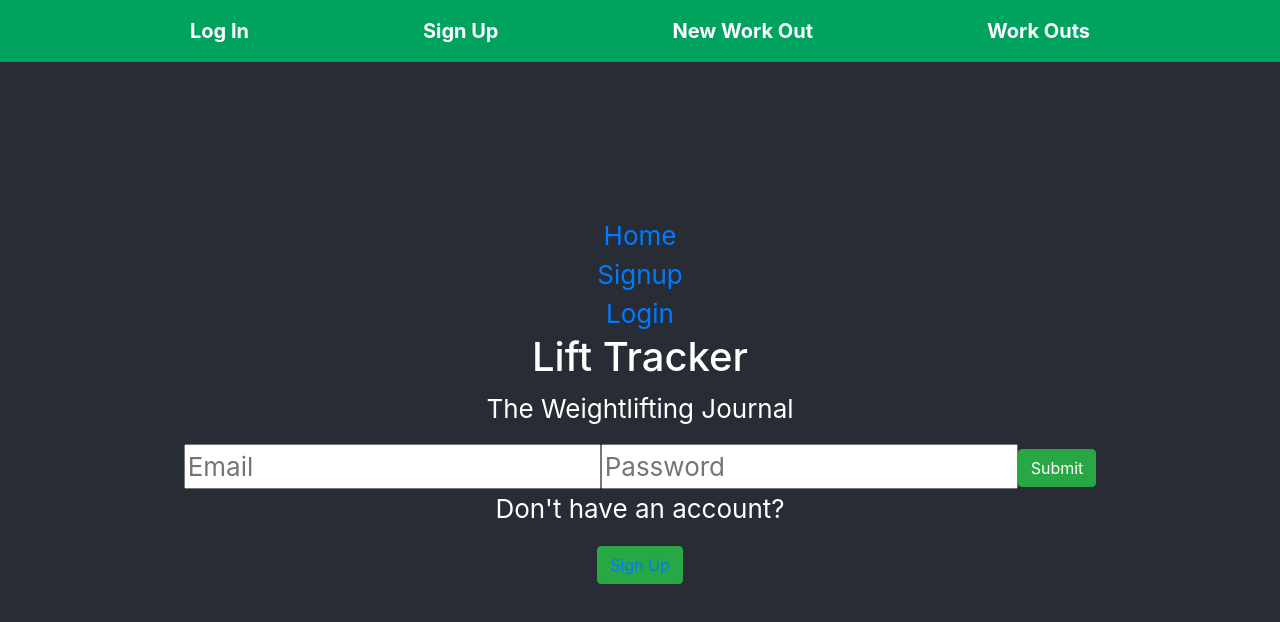
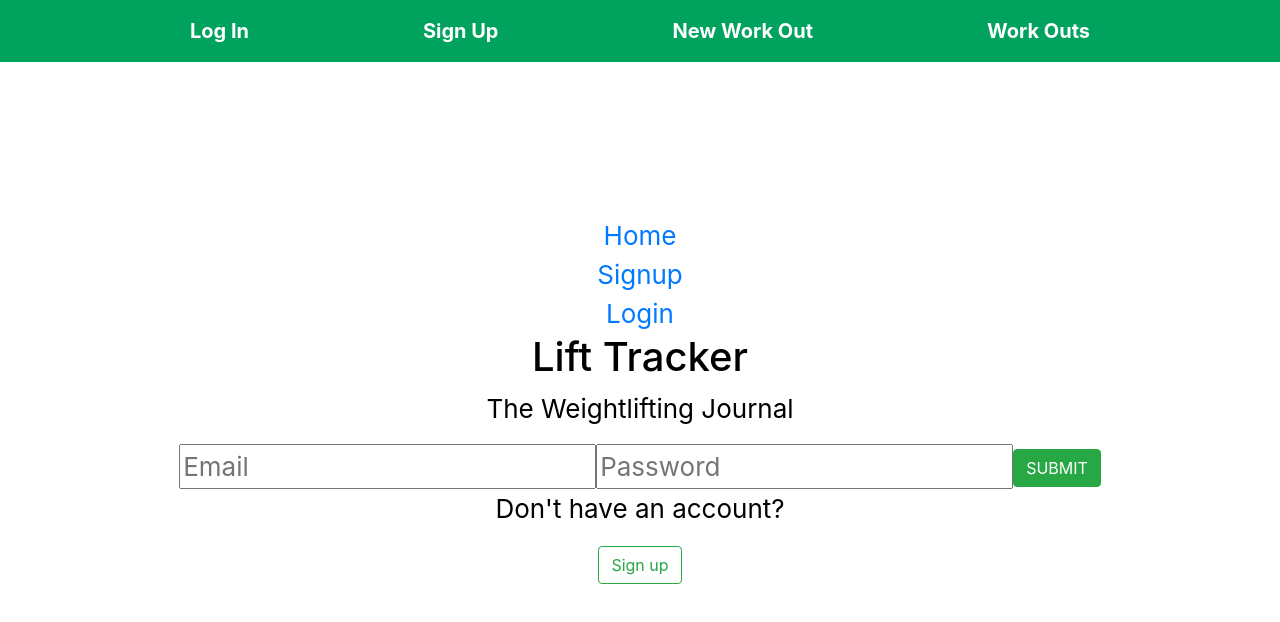
Before and after one commit to BW-FT-Weight-Lifting-Journal/Front-End, a React (Create React App) app in the folder weight-lifting-trainer/: page /Login in a window 1280 px wide. Shown: the top 622 px of the page. Built offline with nearby package versions, Linux system fonts and the light colour scheme.

Commit message:
Further implementation

```diff
--- a/weight-lifting-trainer/public/index.html
+++ b/weight-lifting-trainer/public/index.html
@@ -3,6 +3,7 @@
   <head>
     <meta charset="utf-8" />
     <link rel="icon" href="%PUBLIC_URL%/favicon.ico" />
+    <link href="https://fonts.googleapis.com/css?family=Roboto&display=swap" rel="stylesheet">
     <meta name="viewport" content="width=device-width, initial-scale=1" />
     <meta name="theme-color" content="#000000" />
     <meta
--- a/weight-lifting-trainer/src/App.css
+++ b/weight-lifting-trainer/src/App.css
@@ -2,37 +2,18 @@
   text-align: center;
 }
 
-.App-logo {
-  height: 40vmin;
-  pointer-events: none;
-}
-
-@media (prefers-reduced-motion: no-preference) {
-  .App-logo {
-    animation: App-logo-spin infinite 20s linear;
-  }
-}
 
 .App-header {
-  background-color: #282c34;
+  background-color: white;
   min-height: 100vh;
   display: flex;
   flex-direction: column;
   align-items: center;
   justify-content: center;
   font-size: calc(10px + 2vmin);
-  color: white;
+  color: black;
 }
 
 .App-link {
-  color: #61dafb;
+  color: #00A35E;
 }
-
-@keyframes App-logo-spin {
-  from {
-    transform: rotate(0deg);
-  }
-  to {
-    transform: rotate(360deg);
-  }
-}
--- a/weight-lifting-trainer/src/App.js
+++ b/weight-lifting-trainer/src/App.js
@@ -8,7 +8,8 @@ import PrivateRoute from './PrivateRoute';
 import Signup from "./authForms/Signup";
 import Login from "./authForms/Login";
 import Nav from './components/Nav'
-
+//GlobalStyles
+import GlobalStyle from './GlobalStyles'
 
 
 function App() {
@@ -16,6 +17,7 @@ function App() {
     <div className="App">
        <UserContext.Provider >{/* value={}> */}
       <header className="App-header">
+        <GlobalStyle />
         <Nav />
         <Link exact to="/">
           Home
@@ -33,6 +35,8 @@ function App() {
         <Route exact path="/Login">
           <Login />
         </Route>
+        <PrivateRoute path="/workouts"/>
+
         </Switch>
       </header>
         </UserContext.Provider>
--- a/weight-lifting-trainer/src/GlobalStyles.js
+++ b/weight-lifting-trainer/src/GlobalStyles.js
@@ -1,6 +1,8 @@
 import {createGlobalStyle } from "styled-components"
 
 const GlobalStyle = createGlobalStyle`
+
+
 `
 
 export default GlobalStyle;
--- a/weight-lifting-trainer/src/authForms/Login.js
+++ b/weight-lifting-trainer/src/authForms/Login.js
@@ -19,21 +19,28 @@ export default function Login(){
                 <p>The Weightlifting Journal</p>
             </div>
             <form onSubmit={handleSubmit(onSubmit)}>
-                <input type="text" placeholder="Email" name="email" ref={register({required: true})} />
-                <input type="password" placeholder="Password" name="password" ref={register({required: true, min: 4})} />
 
-                <Button type="submit" color="success">Submit</Button>
+                <input type="text" placeholder="Email" name="email" ref={register({
+                    required: true, pattern: {
+                        value: /^[A-Z0-9._%+-]+@[A-Z0-9.-]+\.[A-Z]{2,4}$/i,
+                        message: "Invalid email address"
+                    }
+                })} />
+                {errors.email && errors.email.message}
+
+                <input type="password" placeholder="Password" name="password" ref={register({ required: true, min: 4})} />
+                {errors.password && errors.password.message}
+                <Button type="submit" color="success">SUBMIT</Button>
             </form>
             <div>
                 <p>Don't have an account?</p>
-                <Button color="success"><Link to="/Signup">Sign Up</Link></Button>
+                <StyledLink to="/Signup"><Button outline color="success">Sign up</Button></StyledLink>
             </div>
         </section>
     );
-}
+};
 
-
-//Styles
+ //Styles
 const StyledButton = styled.button`
     background-color: #00A35E;
     color:white;
@@ -43,3 +50,10 @@ const StyledButton = styled.button`
     font-size: 16px;
     border-radius: 5px;
    `
+
+const StyledLink = styled(Link)`
+   color:white;
+    :hover & {
+        text-decoration:none;
+    }
+`
--- a/weight-lifting-trainer/src/authForms/Signup.js
+++ b/weight-lifting-trainer/src/authForms/Signup.js
@@ -1,29 +1,59 @@
-import React, {useContext} from 'react';
+import React, { useState, useEffect } from 'react';
 import { useForm  } from 'react-hook-form';
 import { Link } from 'react-router-dom';
 import styled from 'styled-components';
+// import { axiosWithAuth } from '../axiosWithAuth';
+import axios from 'axios';
+import yup from 'yup';
+
+import { Button } from 'reactstrap';
 //local
 
-export default function Signup(){
+// const schema = yup.object().shape({
+//     username: yup.string().required(),
 
-    const { register, handleSubmit, errors } = useForm();
-    const onSubmit = data => console.log(data);
-    console.log(errors);
+// })
+
+const CreateAccount = (props) => {
+    const [userCredentials, setUserCredentials] = useState({});
+    const { register, handleSubmit, watch, errors } = useForm();
+    const onSubmit = async data => {
+        if (data.password === data.confirmPassword) {
+            setUserCredentials({
+                'username': data.username,
+                'password': data.password,
+                'email': data.email,
+                'name': data.name,
+                'avatar': data.avatar
+            })
+        }
+    };
+    useEffect(() => {
+        //axiosWithAuth()
+        axios
+            .post("/users/register", userCredentials)
+            .then(response => {
+                console.log("create account response", response.data);
+            })
+            .catch(error => console.log(error));
+    }, [userCredentials]);
 
     return (
       <form onSubmit={handleSubmit(onSubmit)}>
           <h1>Sign Up</h1>
-        <input type="text" placeholder="Full name" name="name" ref={register} />
-        <input type="text" placeholder="Username" name="username" ref={register} required/>
-        <input type="text" placeholder="Password" name="password" ref={register} required/>
-        <input type="email" placeholder="Email" name="email" ref={register} required/>
-        <input type="text" placeholder="Profile Picture" name="avatar" ref={register} />
+        <input type="text" id="name" placeholder="Full name" name="name" ref={register({maxLength: 30})} />
+        <input type="text" id="username" placeholder="Username" name="username" ref={register({required: true, maxLength: 15})}/>
+        {errors.username && 'A username is required'}
+        <input type="password" id="password" placeholder="Password" name="password" ref={register({required: true, minLength: 4})}/>
+        <input type="password" id="confirmPassword" placeholder="Confirm Password" name="confirmPassword" ref={register({required: true, minLength: 4})}/>
+        <input type="email" id="email" placeholder="Email" name="email" ref={register({required: true, pattern: /^\S+@\S+$/i, message: "An email address is required"})}/>
+        <input type="text" id="avatar" placeholder="Profile Picture" name="avatar" ref={register} />
 
-        <button className='reverseBtn'>Sign up</button>
+        <Button type="submit">Create Account</Button>
 
         <h3> Already have  an account?</h3>
-        <h3> <Link exact to="/Signup">
-          Signup
+        <h3> <Link exact to="/Login">
+          <SignUp>Login</SignUp>
         </Link></h3>
       </form>
     );
@@ -40,3 +70,20 @@ const SignUp = styled.button`
     font-size: 16px;
     border-radius: 5px;
 `
+const StyledButton = styled.button`
+    background-color: #00A35E;
+    color:white;
+    padding: 0.5%;
+    font-weight: bold;
+    font-family: Roboto;
+    font-size: 16px;
+    border-radius: 5px;
+   `
+
+const StyledLink = styled(Link)`
+   color:white;
+    :hover & {
+        text-decoration:none;
+    }
+`;
+export default CreateAccount;
--- /dev/null
+++ b/weight-lifting-trainer/src/components/ExercisesList.js
@@ -0,0 +1 @@
+import React from 'react';
```
Also changed, not shown: weight-lifting-trainer/src/components/WorkoutList.js (added, +17 -0 lines), weight-lifting-trainer/src/components/workoutForms/AddExerciseForm.js (added), weight-lifting-trainer/src/components/workoutForms/AddWorkoutForm.js (added).
